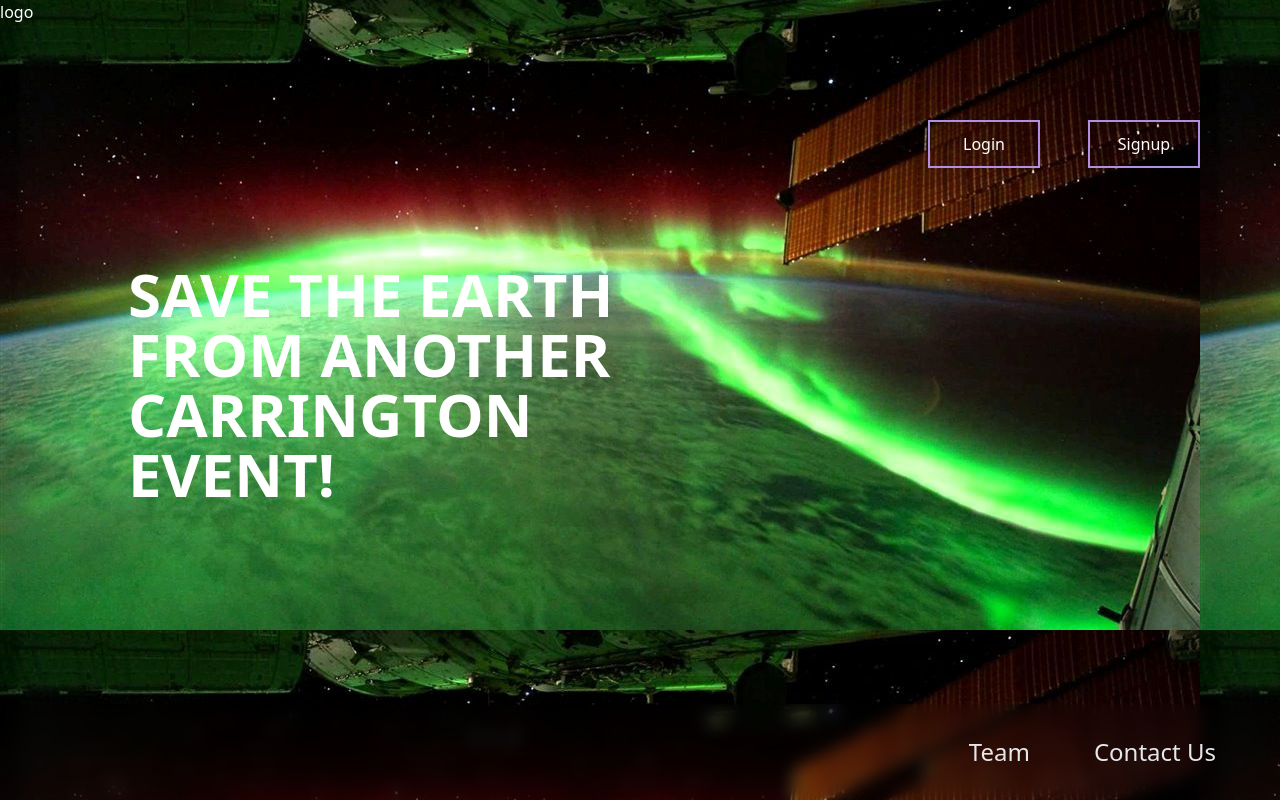
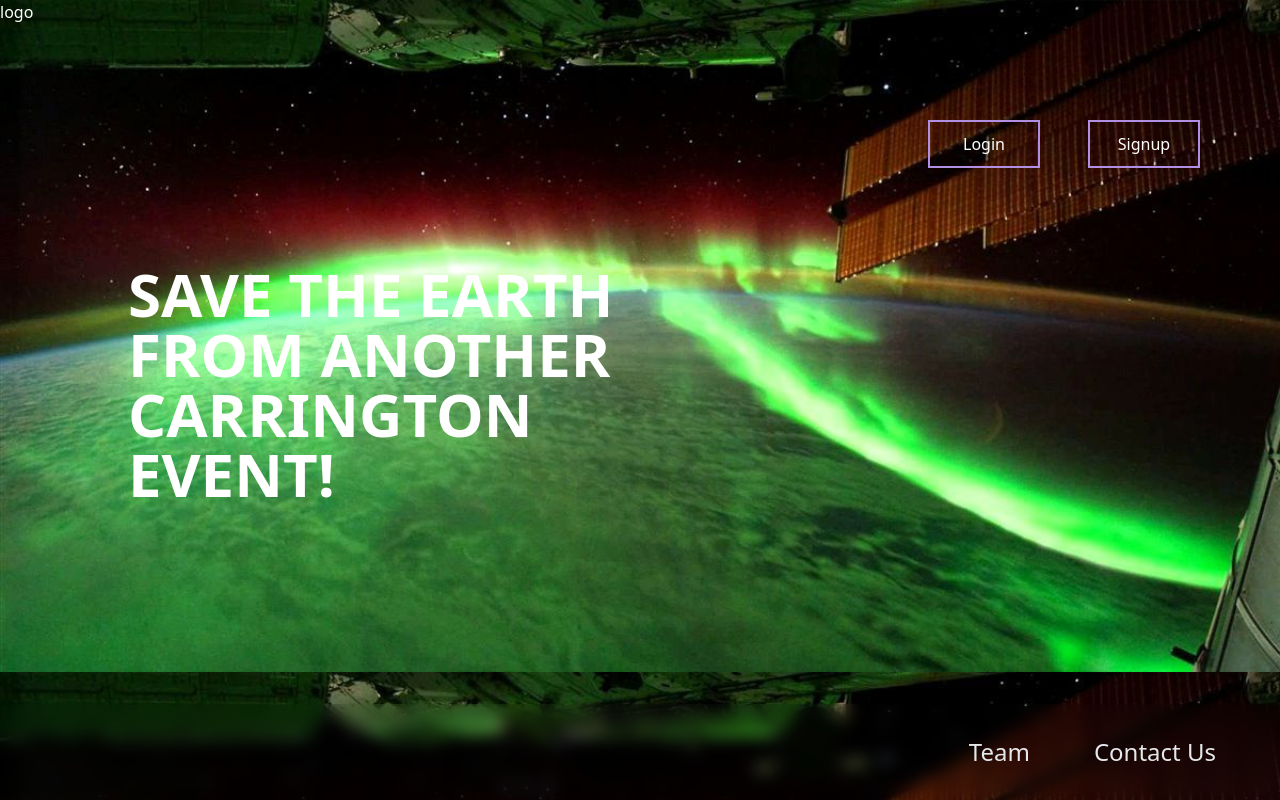
Before and after one commit to Arun89-crypto/SpaceApps-G4NYM3D3-Frontend, a React (Create React App) app: page / in a window 1280 px wide. Built offline with nearby package versions, Linux system fonts and the light colour scheme.

Commit message:
Corrected bg image

```diff
--- a/src/Pages/LandingPage.jsx
+++ b/src/Pages/LandingPage.jsx
@@ -7,8 +7,7 @@ import img from "../bg-images/4.jpg";
 const LandingPage = ({ signIn, signUp }) => {
   return (
     <>
-      <div className="h-screen " style={{ backgroundImage: `url(${img})` }}>
-        <div className="">{/* <Bg1 /> */}</div>
+      <div className="h-screen w-screen" style={{ backgroundImage: `url(${img})`,backgroundSize:"contain" }}>
         <div className="">
           <p className="text-white">logo</p>
         </div>
```
